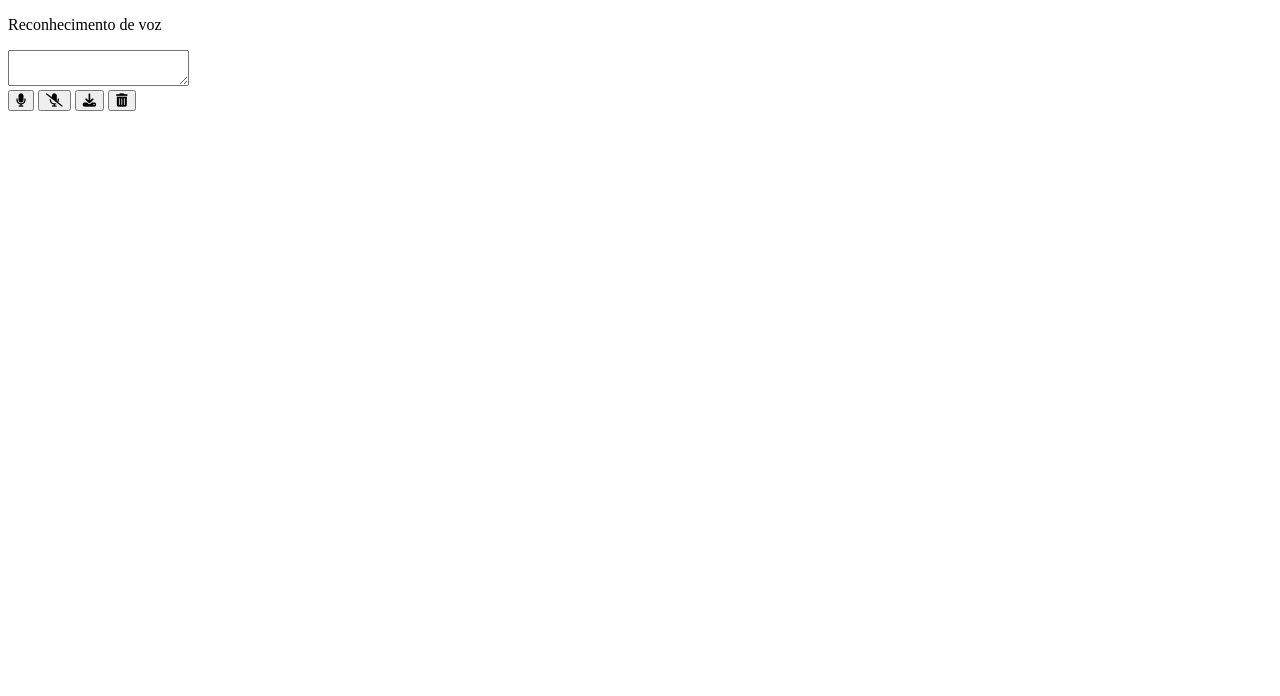
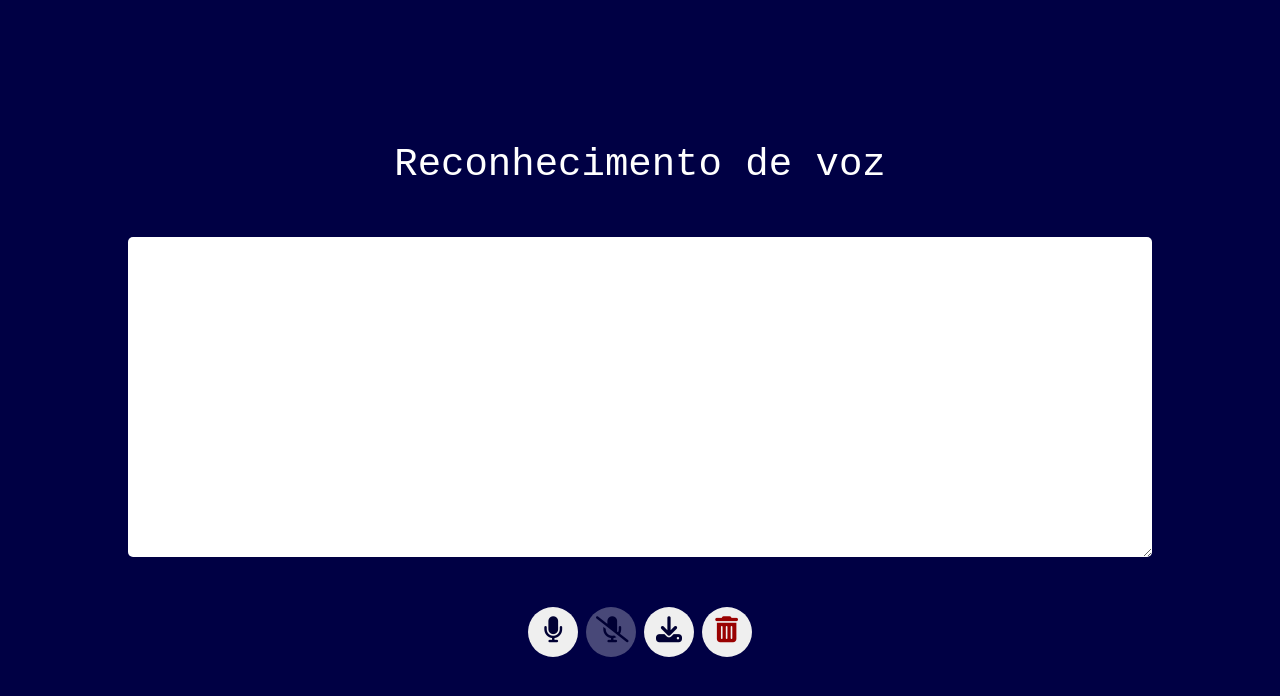
Before and after one commit to Antoniopedromuteka/App-Reconhecimento-de-voz-com-Web-Speech-API, a plain HTML site: page index.html in a window 1280 px wide. Drawn offline with Linux system fonts and the light colour scheme.

Commit message:
finalizando a parte visual

```diff
--- a/index.html
+++ b/index.html
@@ -10,12 +10,12 @@
 
 </head>
 <body>
-    <div class="speach">
+    <div class="speech">
         <p>Reconhecimento de  voz</p>
         <textarea id="textarea" > </textarea>
-        <div>
+        <div class="div-btn">
          <button class="btnGravar"><i class="fas fa-microphone"></i></button>
-         <button class="btnParar"><i class="fas fa-microphone-slash"></i></button>
+         <button class="btnParar" disabled><i class="fas fa-microphone-slash"></i></button>
          <button class="btnBaixar"><i class="fas fa-download"></i></button>
          <button class="btnLimpar"><i class="fas fa-trash-alt"></i></button>
 
--- a/style.css
+++ b/style.css
@@ -0,0 +1,83 @@
+
+
+
+*{
+    margin: 0;
+    padding: 0;
+    box-sizing: border-box;
+    font-family: monospace;
+}
+
+.speech{
+    width: 100vw;
+    height: 100vh;
+    display: flex;
+    flex-direction: column;
+    align-items: center;
+    justify-content: center;
+    background: #004;
+}
+
+p{
+    color: #fff;
+    font-size: 3rem;
+}
+
+
+textarea{
+    width: 80%;
+    height: 40%;
+    margin: 50px auto;
+    padding: 1rem;
+    border: none;
+    outline: none;
+    border-radius: 5px;
+    text-align: justify;
+}
+
+textarea::-webkit-scrollbar{
+    width: 12px;
+    background-color: whitesmoke;
+}
+
+textarea::-webkit-scrollbar-thumb{
+    border-radius: 10px;
+    background-color: darkgrey;
+}
+
+
+.fas{
+    font-weight: 600;
+    font-size: 2rem;
+    min-height: 4rem;
+    color: #003;
+
+}
+
+
+button{
+    width: 50px;
+    height: 50px;
+    border: none;
+    cursor: pointer;
+    border-radius: 50%;
+    padding: 10px;
+}
+
+
+
+@media (max-width: 700px) {
+    p{
+        font-size: 2rem;
+    }
+
+
+    .fas{
+        min-width: 3rem;
+    }
+}
+
+
+.fa-trash-alt{
+    color: rgb(153, 1, 1);
+}
```
